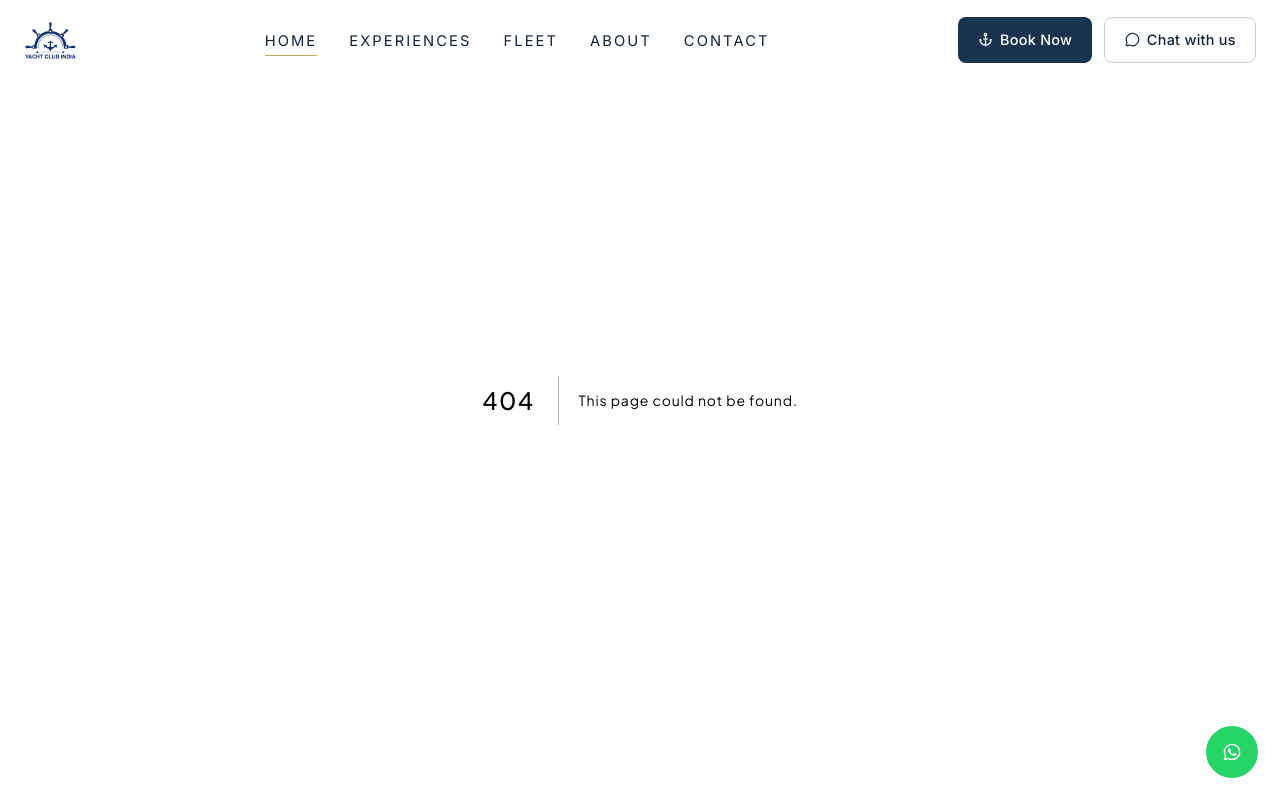
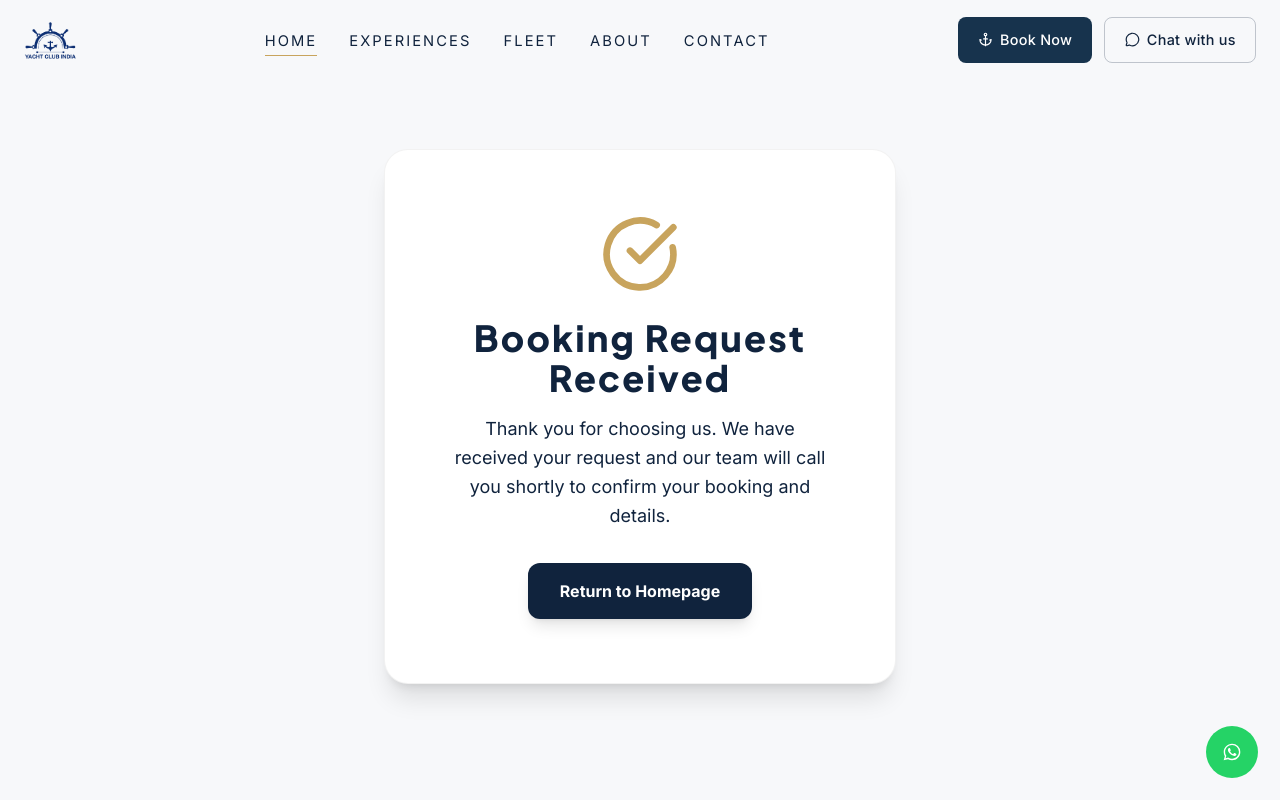
Before and after one commit to SaNjAy-bRo/yacht-club-india, a Next.js app: page /thank-you in a window 1280 px wide. Before the commit this address had no page. Shown: the top 800 px of the page. Built offline with nearby package versions, Linux system fonts and the light colour scheme.

Commit message:
Hide checkout page and add thank-you page for booking requests

```diff
--- a/src/app/booking/page.tsx
+++ b/src/app/booking/page.tsx
@@ -144,15 +144,8 @@ export default function BookingPage() {
             return;
         }
 
-        const params = new URLSearchParams();
-        if (selectedYacht) params.set('yachtId', selectedYacht.id);
-        params.set('date', date);
-        params.set('timeSlot', timeSlot);
-        if (guests) params.set('guests', guests);
-        params.set('extraHours', String(extraHours));
-        if (selectedAddons.length > 0) params.set('addons', selectedAddons.join(','));
-
-        router.push(`/checkout?${params.toString()}`);
+        // Redirect to a thank you page for now
+        router.push(`/thank-you`);
     };
 
     return (
@@ -271,7 +264,7 @@ export default function BookingPage() {
 
                             <button type="submit" className="btn-gold btn-icon booking-submit w-full mt-2 flex justify-center" style={{ width: '100%' }}>
                                 <Anchor className="w-5 h-5" />
-                                <span>Proceed to Checkout</span>
+                                <span>Submit Request</span>
                             </button>
                         </form>
                     </aside>
--- /dev/null
+++ b/src/app/thank-you/page.tsx
@@ -0,0 +1,26 @@
+import Link from 'next/link';
+import { CheckCircle } from 'lucide-react';
+
+export default function ThankYouPage() {
+    return (
+        <main className="pt-32 pb-24 min-h-screen flex items-center justify-center bg-[#F7F8FA]">
+            <div className="bg-white p-10 md:p-16 rounded-3xl shadow-xl text-center max-w-lg mx-auto border border-black/5">
+                <div className="flex justify-center mb-6">
+                    <CheckCircle className="w-20 h-20 text-gold" />
+                </div>
+                <h1 className="text-3xl md:text-4xl font-black font-jakarta text-[#10233D] mb-4">
+                    Booking Request Received
+                </h1>
+                <p className="text-textMuted mb-8 text-lg leading-relaxed">
+                    Thank you for choosing us. We have received your request and our team will call you shortly to confirm your booking and details.
+                </p>
+                <Link
+                    href="/"
+                    className="inline-flex items-center justify-center bg-[#10233D] hover:bg-[#0c1b2f] text-white font-bold py-4 px-8 rounded-xl transition-all shadow-lg hover:-translate-y-0.5"
+                >
+                    Return to Homepage
+                </Link>
+            </div>
+        </main>
+    );
+}
```
